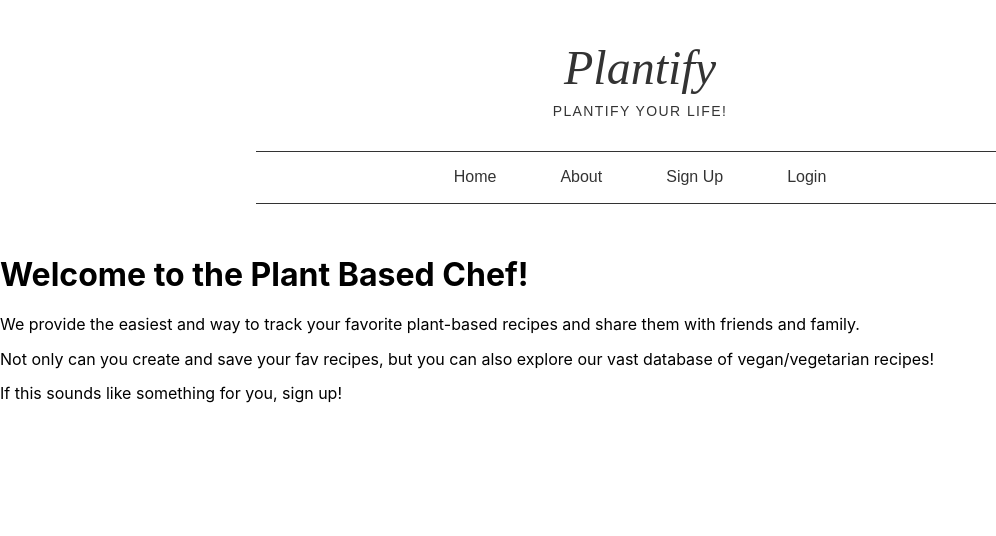
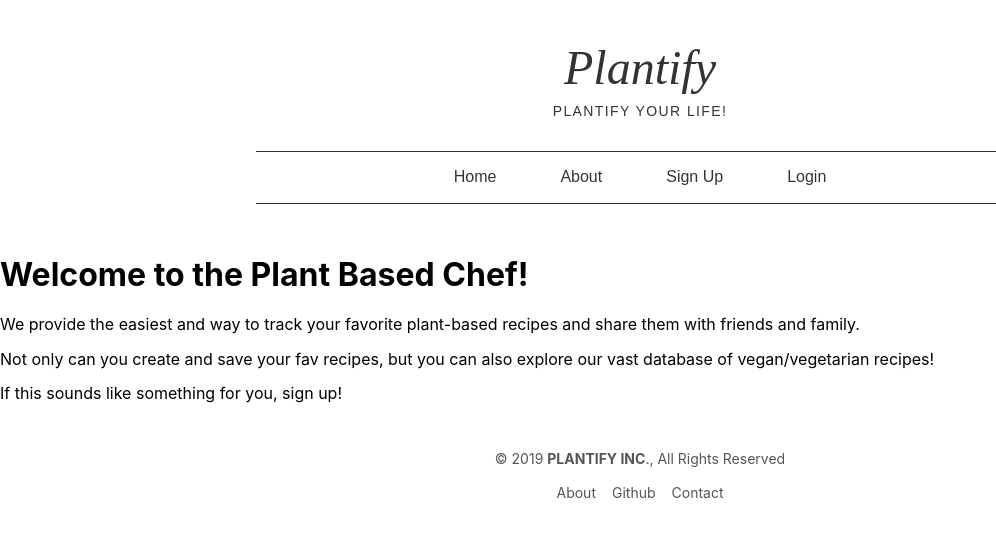
Before and after one commit to bthornton505/Plantify, a React (Create React App) app in the folder pbc-client/: page / in a window 1280 px wide. Shown: the top 536 px of the page, without its empty margins (0-996 px from the left). Built offline with nearby package versions, Linux system fonts and the light colour scheme.

Commit message:
imported and implemented the new footer, but needs some work

```diff
--- a/pbc-client/src/App.js
+++ b/pbc-client/src/App.js
@@ -4,6 +4,7 @@ import { BrowserRouter as Router, Switch, Route } from 'react-router-dom';
 import Signup from './containers/Signup';
 import Login from './containers/Login';
 import Navigation from './routes/Navigation'
+import Footer from './routes/Footer'
 import MyRecipes from './containers/recipes/MyRecipes';
 import RecipeForm from './components/recipes/RecipeForm';
 import Recipe from './components/recipes/Recipe'
@@ -40,6 +41,7 @@ class App extends Component {
           <Route exact path="/login" component={Login} />
         </Switch>
 
+        <Footer />
       </div>
     )
 
@@ -56,6 +58,7 @@ class App extends Component {
           <Route exact path="/recipe/:id" component={Recipe} />
         </Switch>
 
+        <Footer />
       </div>
     )
     console.log(isAuthenticated)
```
